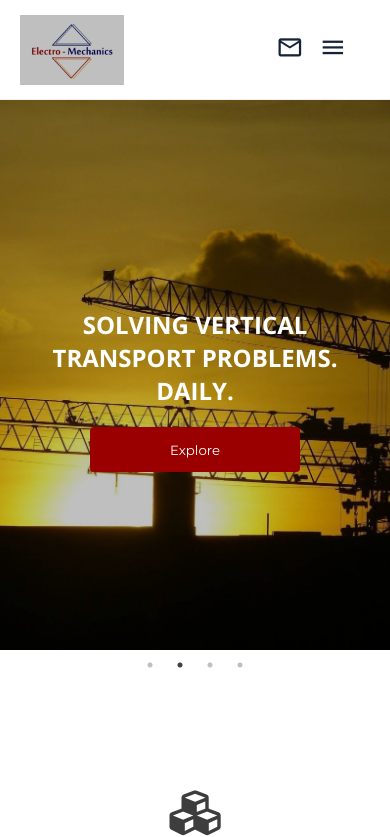
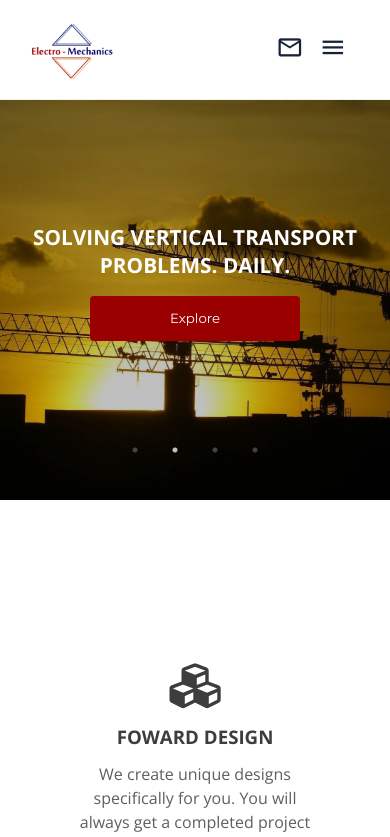
Before and after one commit to kadetXx/electromechvt, a React (Create React App) app: page / in a window 390 px wide. Shown: the top 837 px of the page. Built offline with nearby package versions, Linux system fonts and the light colour scheme.

Commit message:
UI Fixes

```diff
--- a/src/components/carousel/Carousel.scss
+++ b/src/components/carousel/Carousel.scss
@@ -1,10 +1,3 @@
-img {
-  width: 100%;
-  height: 100%;
-  object-fit: cover;
-  filter: brightness(0.75);
-}
-
 #carousel {
   width: 100%;
   height: calc(100vh - 100px);
@@ -13,8 +6,32 @@ img {
   object-position: 110% 110%;
   background-position: center center;
 
+  img {
+    width: 100%;
+    height: 100%;
+    object-fit: cover;
+    filter: brightness(0.75);
+  }
+
   .slick-slider {
     height: 800px;
+  }
+
+  .slick-dots {
+    bottom: 25px;
+    button:hover {
+      background-color: transparent !important;
+    }
+    li {
+      margin: 0 10px;
+      button::before {
+        color: #fff;
+      }
+
+      .slick-active {
+        color: #fff;
+      }
+    }
   }
 
   div {
@@ -24,23 +41,34 @@ img {
   .image-container {
     height: 790px;
   }
+  @media (max-width: 1200px) {
+    .slick-slider {
+      height: 700px;
+    }
+    .image-container {
+      height: 700px;
+    }
+  }
   @media (max-width: 900px) {
-    height: 70vh;
+    height: 55vh;
     flex-direction: column;
 
+    .slick-dots {
+      bottom: 40px;
+    }
     .text-container {
-      top: 20%;
+      top: 15%;
       padding: 3%;
 
       h2 {
-        font-size: 1.5rem;
+        font-size: 1.3rem;
       }
     }
     .slick-slider {
-      height: 550px;
+      height: 400px;
     }
     .image-container {
-      height: 550px;
+      height: 400px;
     }
   }
 }
--- a/src/components/hero/Hero.scss
+++ b/src/components/hero/Hero.scss
@@ -34,8 +34,9 @@
     justify-content: center;
     align-items: center;
     text-align: center;
-    height: 300px;
+    height: auto;
     position: absolute;
+
     top: 30%;
     @media(max-width: 700px) {
       br {
--- a/src/components/layout/Layout.scss
+++ b/src/components/layout/Layout.scss
@@ -123,7 +123,7 @@
 
   aside.show-menu {
     display: flex;
-    animation: fadeIn 0.5s 1 forwards;
+    animation: fadeIn 0.75s 1 forwards;
 
     @keyframes fadeIn {
       from {
@@ -136,7 +136,7 @@
     }
 
     ul {
-      animation: slideIn 1s 1 forwards;
+      animation: slideIn 0.55s 1 forwards;
 
       @keyframes slideIn {
         from {
@@ -151,7 +151,7 @@
   }
 
   aside.hide-menu {
-    animation: fadeOut 1.5s 1 forwards;
+    animation: fadeOut .75s 1 forwards;
     animation-delay: 0.3s;
 
     @keyframes fadeOut {
@@ -165,7 +165,7 @@
     }
 
     ul {
-      animation: slideOut 1s 1 forwards;
+      animation: slideOut .55s 1 forwards;
 
       @keyframes slideOut {
         100% {
--- a/src/pages/home/Home.scss
+++ b/src/pages/home/Home.scss
@@ -10,7 +10,7 @@
       justify-content: center;
     }
 
-    @media (max-width: 600px){
+    @media (max-width: 1000px){
       padding-top: 3rem;
     }
 
```
